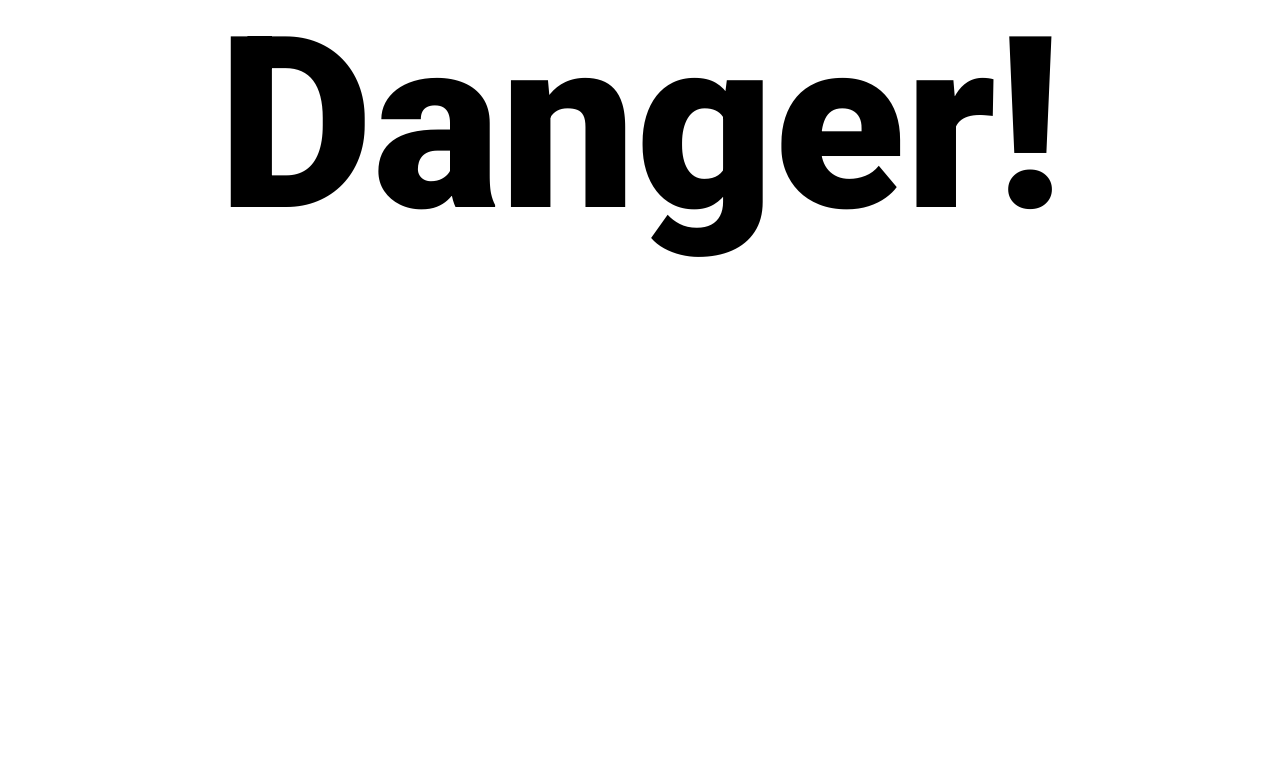
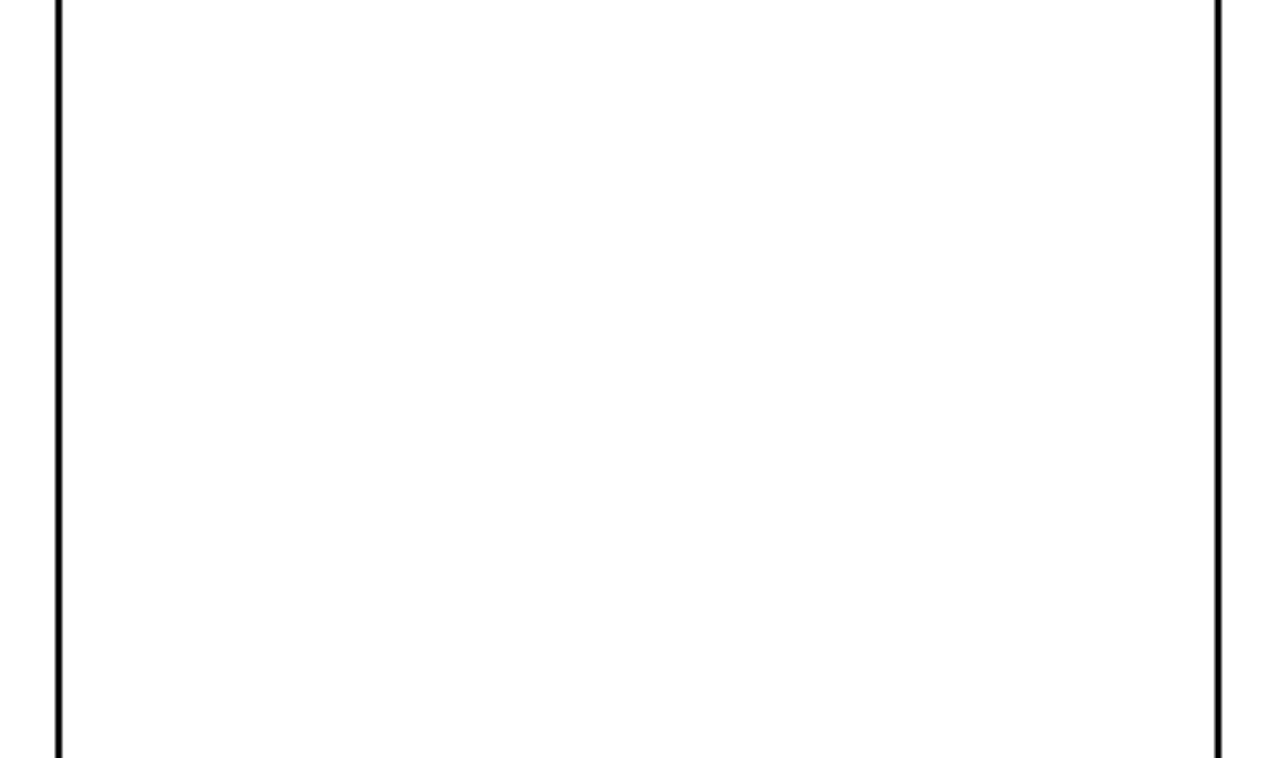
Before and after one commit to consumer185/Danger-Danger, a plain HTML site: page index.html in a window 1280 px wide. Shown: the part 795-1553 px from the top of the page. Before the commit the page ends 1069 px from the top, so only its background shows below. Drawn offline with Linux system fonts and the light colour scheme.

Commit message:
testing size

```diff
--- a/index.html
+++ b/index.html
@@ -9,9 +9,8 @@
 <link href="https://fonts.googleapis.com/css2?family=Roboto:wght@900&display=swap" rel="stylesheet">
   </head>
   <body>
-    <img src="images\brian hidden.jpg" alt="">
-<p>Danger,</p>
-<p>Danger!</p>
+    <img src="images\test.png" alt="">
+
   </body>
 
 
--- a/styles.css
+++ b/styles.css
@@ -1,9 +1,10 @@
 img {
-  display: block;
+
   margin-left: auto;
   margin-right: auto;
-  width: 50%;
-  text-align: center;
+  width: 100%;
+
+
 }
 
 p {
```
Also changed, not shown: images/test.png (added).
